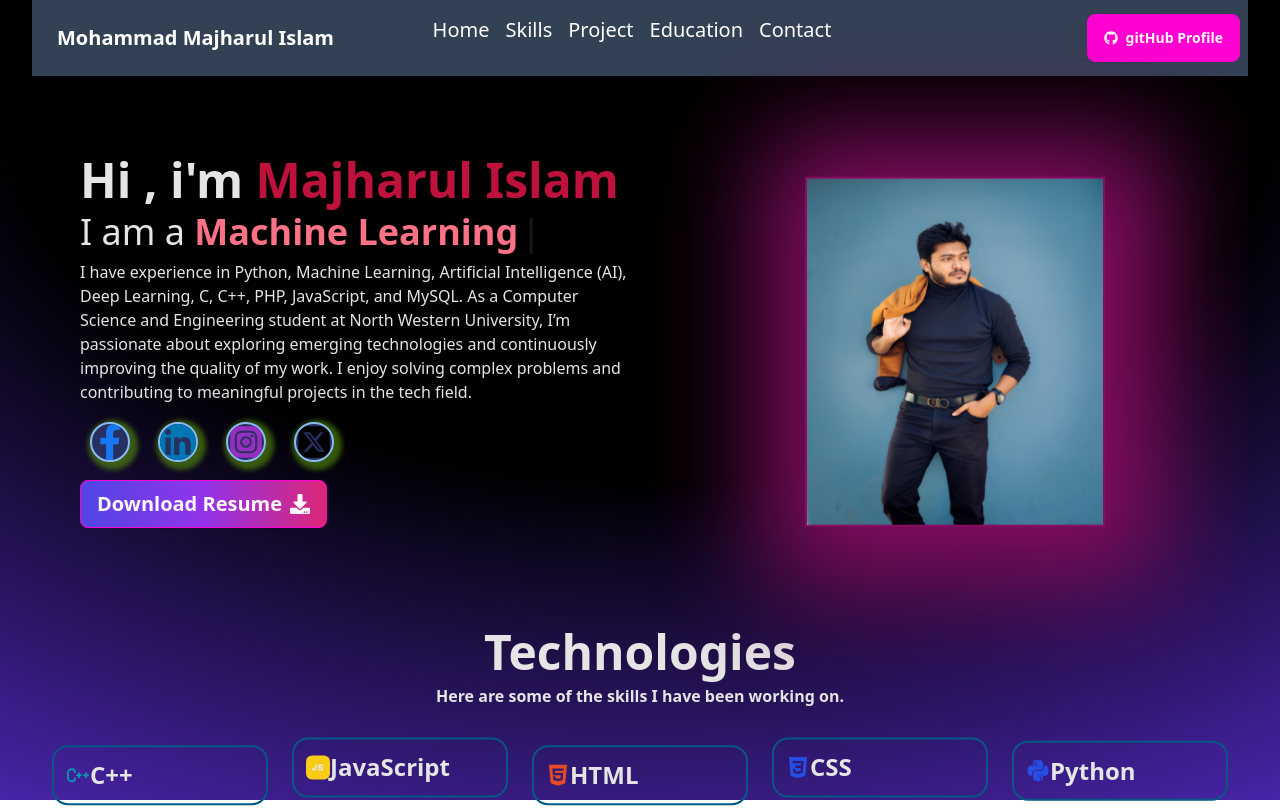
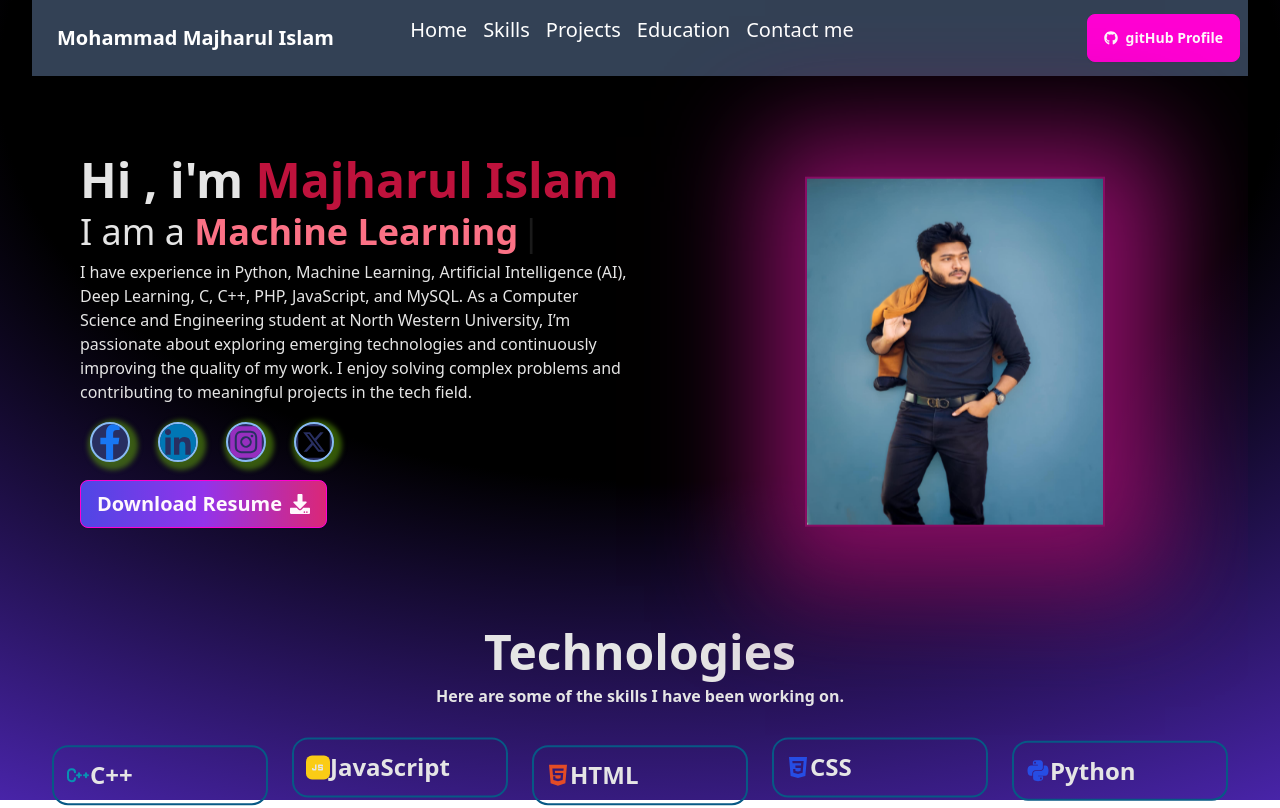
Before and after one commit to ItsRaj-Official/raj008, a React (Vite) app: page / in a window 1280 px wide. Shown: the top 808 px of the page. Built offline with nearby package versions, Linux system fonts and the light colour scheme.

Commit message:
Update Navbar.jsx

```diff
--- a/src/Components/Navbar.jsx
+++ b/src/Components/Navbar.jsx
@@ -25,7 +25,7 @@ const Navbar = () => {
         className="pb-2 mb-2 md:mr-4 text-xl hover:border-b-2 hover:border-b-red-500 "
         // className="mb-2 md:mr-4 btn font-semibold btn-secondary hover:bg-gradient-to-r from-indigo-600 via-purple-600 to-pink-600"
       >
-        Project
+        Projects
       </a>
 
       <a
@@ -41,7 +41,7 @@ const Navbar = () => {
         className="pb-2 mb-2 md:mr-4 text-xl hover:border-b-2 hover:border-b-red-500 "
         // className="mb-2 md:mr-4  btn font-semibold btn-secondary hover:bg-gradient-to-r from-indigo-600 via-purple-600 to-pink-600"
       >
-        Contact
+        Contact me
       </a>
     </>
   );
```
